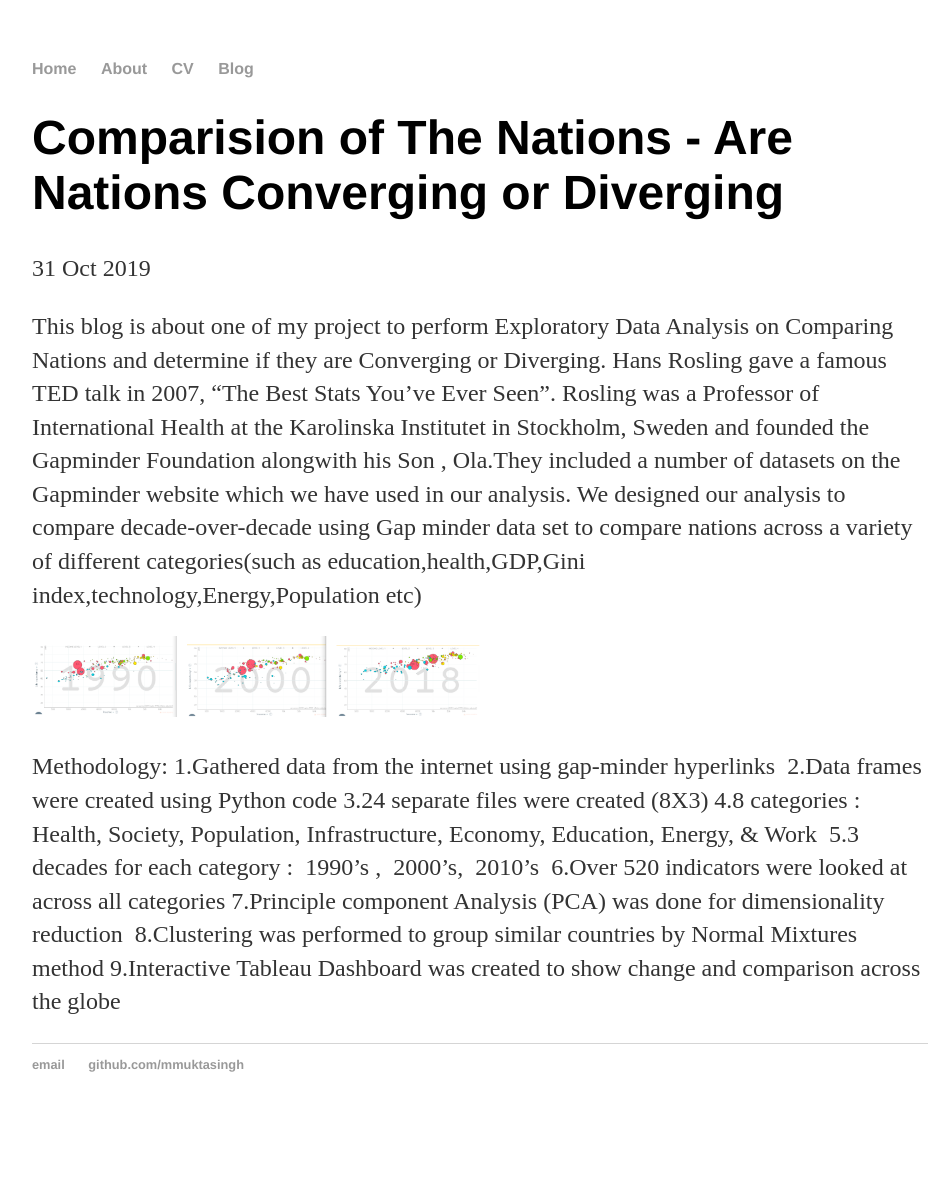
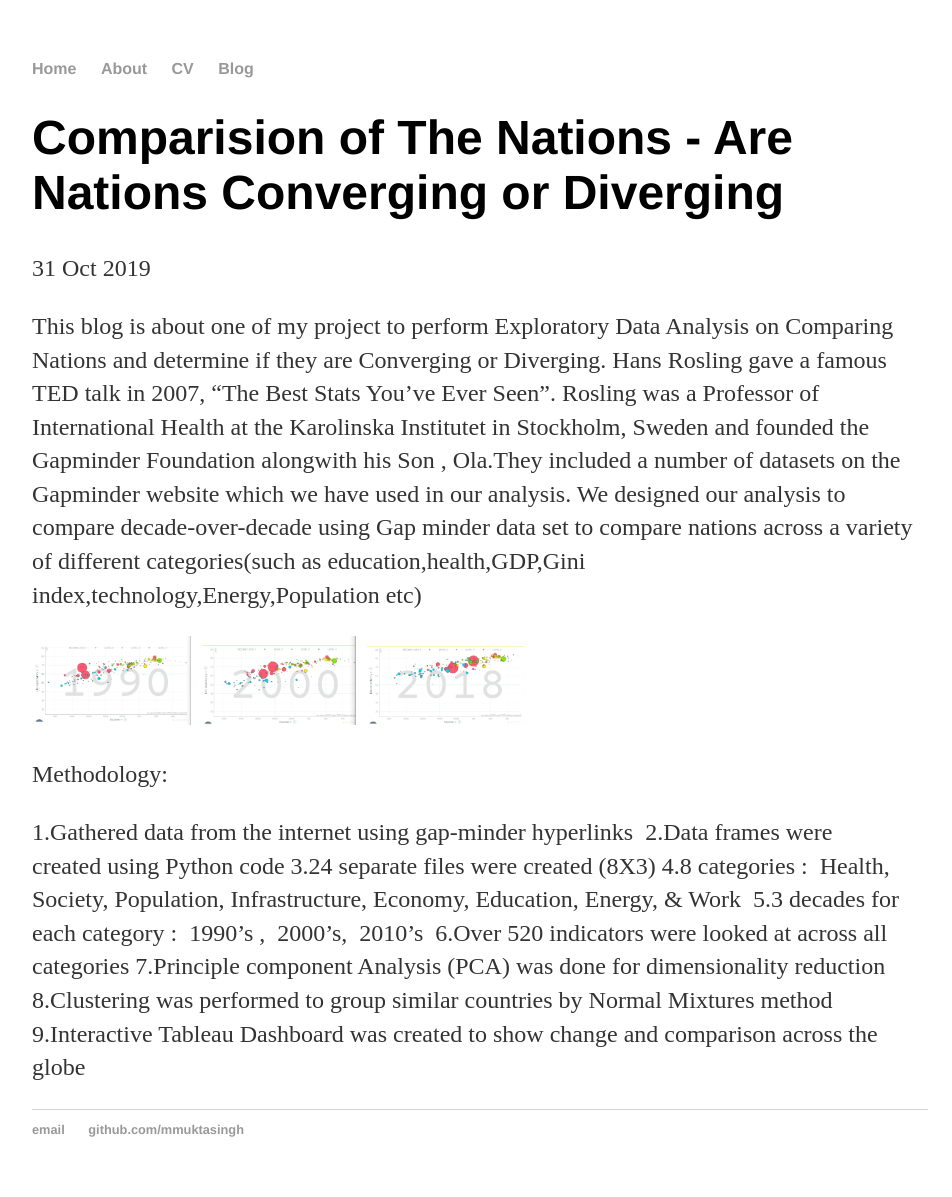
Before and after one commit to mmuktasingh/mmuktasingh.github.io, a Jekyll site: the page built from _posts/2019-10-31-Nation-comparison.md, in a window 1280 px wide. Shown: the whole page, without its empty margins (160-1112 px from the left). Built offline with Jekyll 4.4.1, drawn with Linux system fonts in a browser that asks for light colours; before the commit the page ends 1132 px from its top, so only the background shows below that.

Commit message:
Update 2019-10-31-Nation-comparison.md

```diff
--- a/_posts/2019-10-31-Nation-comparison.md
+++ b/_posts/2019-10-31-Nation-comparison.md
@@ -8,9 +8,10 @@
 Hans Rosling gave a famous TED talk in 2007, “The Best Stats You’ve Ever Seen”. Rosling was a Professor of International Health at the Karolinska Institutet in Stockholm, Sweden and founded the Gapminder Foundation alongwith his Son , Ola.They included a number of datasets on the Gapminder website which we have used in our analysis.
 We designed our analysis to compare decade-over-decade using Gap minder data set to compare nations across a variety of different categories(such as education,health,GDP,Gini index,technology,Energy,Population etc)
 
-![test image size](https://github.com/mmuktasingh/mmuktasingh.github.io/blob/master/images/Gapminder_bubbles.PNG?raw=true){:height="50%" width="50%"}
+![test image size](https://github.com/mmuktasingh/mmuktasingh.github.io/blob/master/images/Gapminder_bubbles.PNG?raw=true){:height="55%" width="55%"}
 
 Methodology:
+
 1.Gathered data from the internet using gap-minder hyperlinks
 2.Data frames were created using Python code
 3.24 separate files were created (8X3)
```
